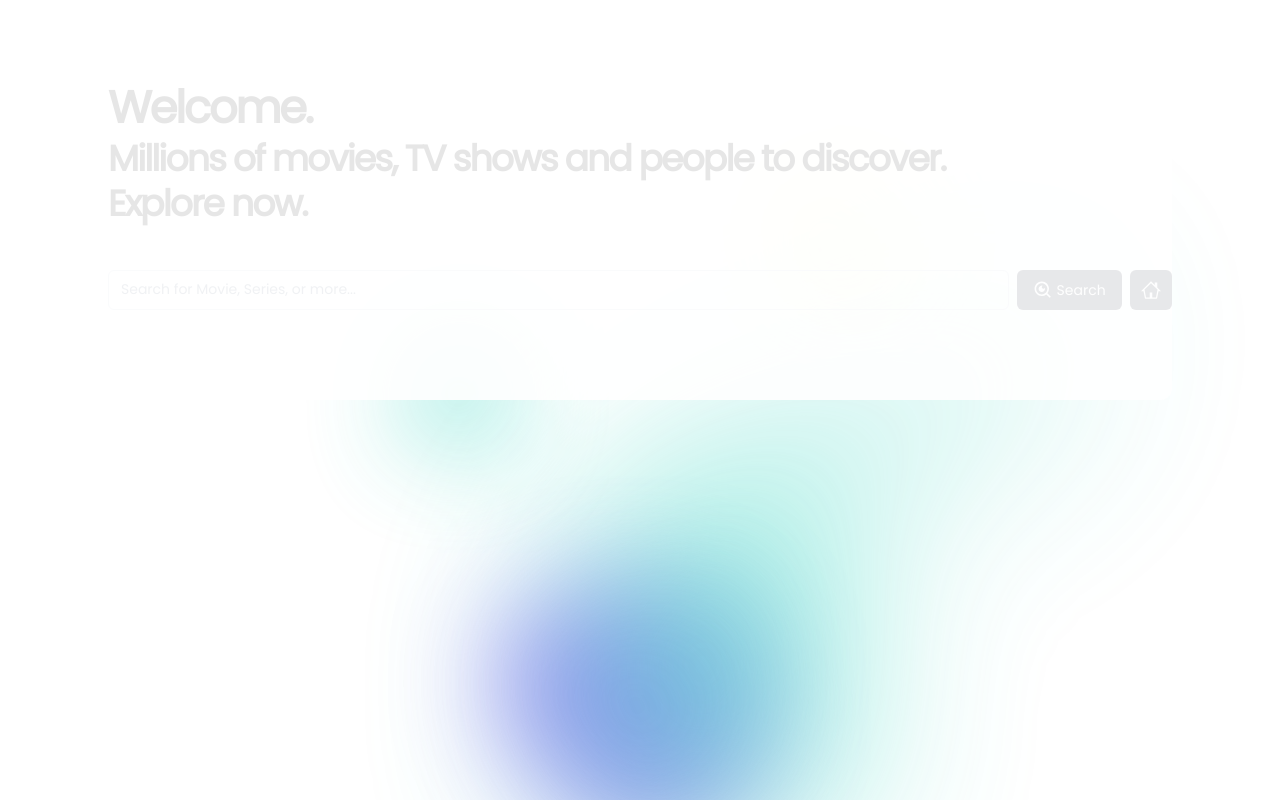
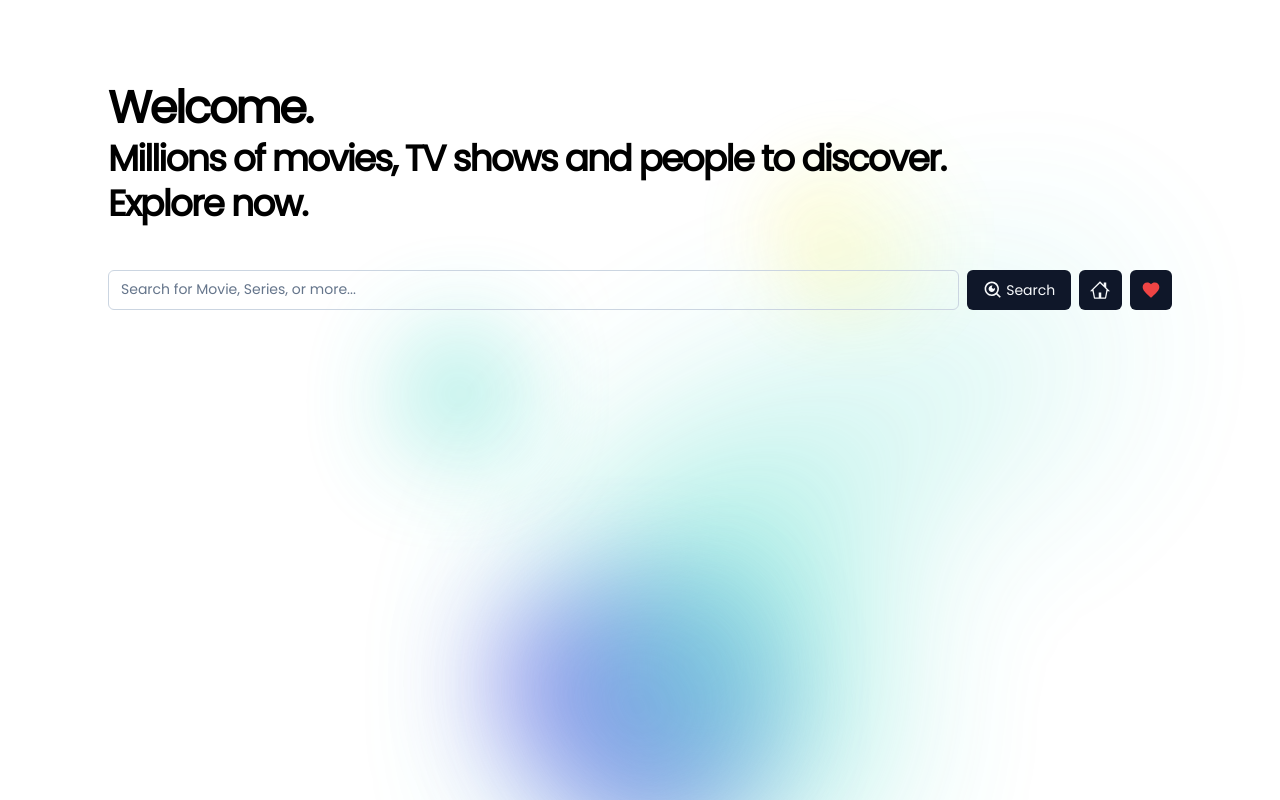
Before and after one commit to ghaly09/movie-gallery-FE-test, a Next.js app: page / in a window 1280 px wide. Shown: the top 800 px of the page. Built offline with nearby package versions, Linux system fonts and the light colour scheme.

Commit message:
refactory(comp): change component and comments

```diff
--- a/src/components/Molecules/searchBar.tsx
+++ b/src/components/Molecules/searchBar.tsx
@@ -2,6 +2,7 @@ import * as React from "react";
 import { Input } from "../Atoms/input";
 import { RiSearchEyeLine } from "react-icons/ri";
 import { GoHome } from "react-icons/go";
+import { MdFavorite } from "react-icons/md";
 import { Button, buttonVariants } from "../Atoms/button";
 import { useRouter } from "next/router";
 import { fetchDataSearch } from "@/src/stores/reducers/searchSlice";
@@ -53,7 +54,7 @@ export default function SearchBar() {
   };
 
   return (
-    <>
+    <nav className="w-full">
       <div className="flex w-full items-center space-x-2 mt-5">
         {/* earch bar input */}
         <Input
@@ -102,13 +103,27 @@ export default function SearchBar() {
         >
           <GoHome className="text-lg md:text-xl" />
         </Button>
+
+        {/* Button for Favorite */}
+        <Button
+          className="rounded-full py-1 px-[0.7rem]"
+          type="submit"
+          variant={buttonVariants.variant.default}
+          size={buttonVariants.size.default}
+          onClick={() => router.push(`/favorite`)}
+        >
+          <MdFavorite className="text-lg text-red-500 md:text-xl" />
+        </Button>
       </div>
 
-      {/* Autocomplate comp*/}
-      <AutoComplateContainer visible={visible} value={value}>
-        {value == ""
-          ? ""
-          : results?.map((result, index: number) => (
+      {/* Autocomplate comp */}
+
+      {value == "" ? (
+        ""
+      ) : (
+        <div className="relative w-full">
+          <AutoComplateContainer visible={visible} value={value}>
+            {results?.map((result, index: number) => (
               <li
                 className="cursor-pointer hover:bg-slate-400 hover:bg-opacity-30 rounded-sm p-1"
                 key={index}
@@ -126,7 +141,9 @@ export default function SearchBar() {
                 {result?.name}
               </li>
             ))}
-      </AutoComplateContainer>
-    </>
+          </AutoComplateContainer>
+        </div>
+      )}
+    </nav>
   );
 }
--- a/src/components/Templates/SearchResult/index.tsx
+++ b/src/components/Templates/SearchResult/index.tsx
@@ -1,13 +1,19 @@
-import * as React from "react";
 import { poppins } from "@/src/utils/fonts";
+import { headerTitleProps } from "@/src/utils/types";
 import clsx from "clsx";
 import Header from "../../Organisms/Header";
-import { headerTitleProps } from "@/src/utils/types";
+import { useSelector } from "react-redux";
+import NotFround from "../../Atoms/notFround";
+import CardMovie from "../../Molecules/cardMovie";
+import LoaderImage from "../../Molecules/loaderImage";
+import { useRouter } from "next/router";
 
 export default function SearchResult({
   headertitle,
   description,
-}: headerTitleProps) {
+}: Partial<headerTitleProps>) {
+  const { data, loading } = useSelector((state: any) => state.search);
+
   return (
     <section
       className={clsx(
@@ -17,6 +23,31 @@ export default function SearchResult({
     >
       <div className="md:container grid items-center pb-8 pt-6 md:py-10 mt-10">
         <Header headertitle={headertitle} description={description} />
+
+        {loading === true ? (
+          <LoaderImage />
+        ) : data.length === 0 || data.results.length === 0 ? (
+          <NotFround />
+        ) : (
+          <div className="grid grid-cols-2 lg:grid-cols-4 md:grid-cols-3 sm:grid-cols-2 justify-center gap-5 mt-16 sm:mt-32">
+            {data.results?.map((item: any) => (
+              <CardMovie
+                urlImage={
+                  item?.poster_path == null
+                    ? "https://wellesleysocietyofartists.org/wp-content/uploads/2015/11/image-not-found.jpg"
+                    : `https://image.tmdb.org/t/p/w500${item?.poster_path}`
+                }
+                title={item?.title}
+                year={item?.release_date}
+                rating={item?.vote_average}
+                id={item?.id}
+                key={item?.id}
+                saved={item?.save}
+                type={""}
+              />
+            ))}
+          </div>
+        )}
       </div>
     </section>
   );
```
